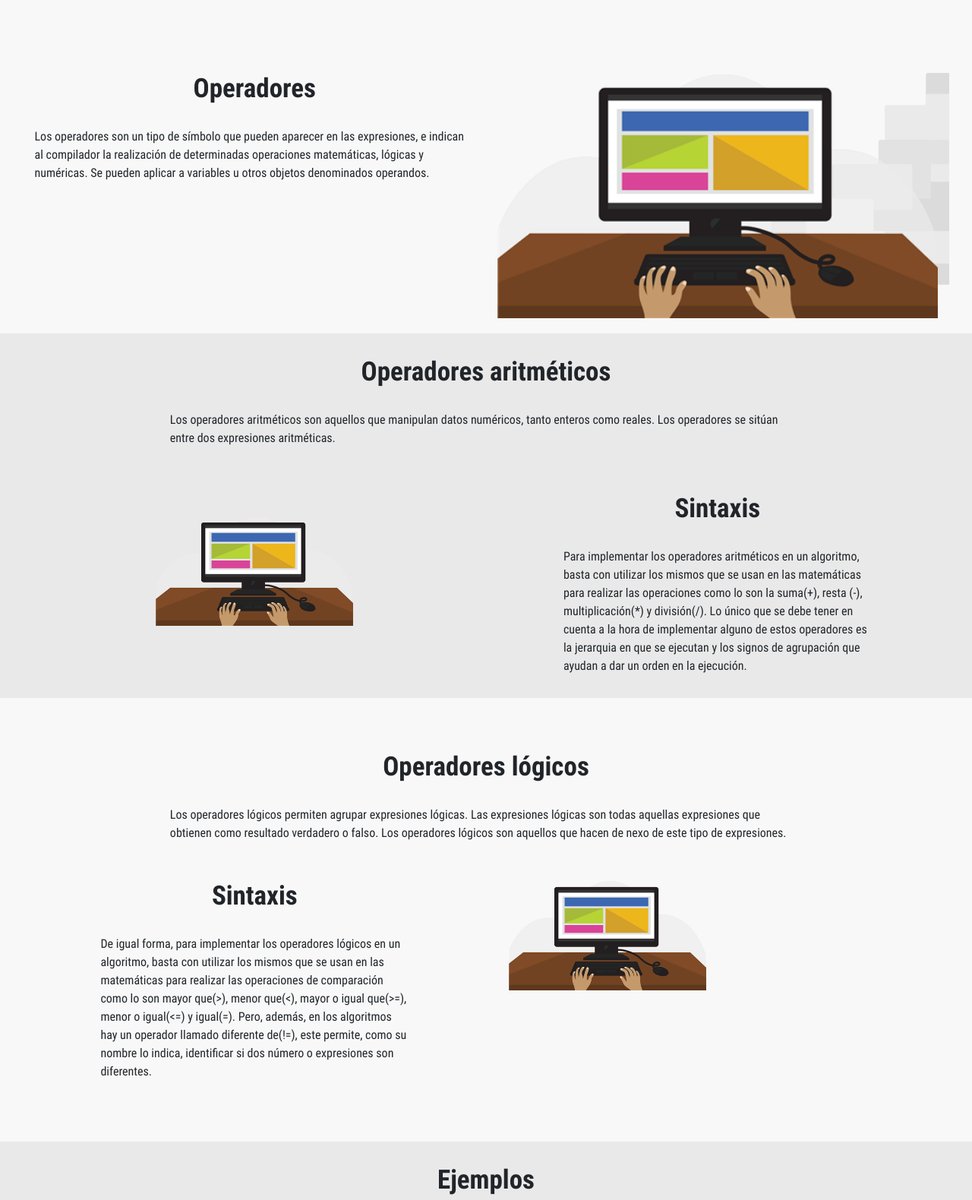
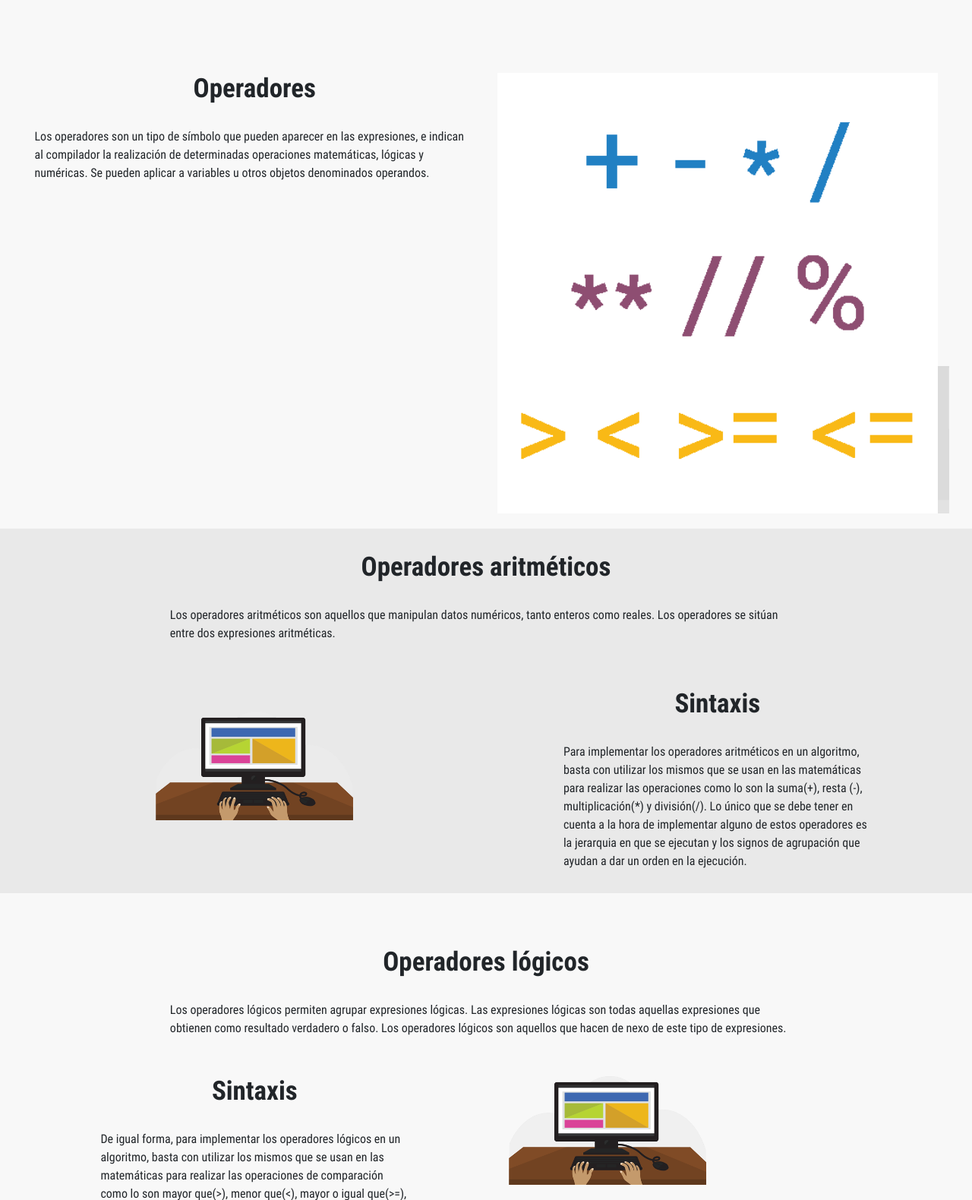
Before and after one commit to juanpabloperez98/APTBD, a Django app: template templates/teoria/operadores/operadores.html in a window 1280 px wide. Shown: the part 58-1638 px from the top of the page at 76% size. Run offline with Django 3.2, Linux system fonts and the light colour scheme; the template is opened without the code that fills it, so the values that code supplies are empty; some libraries are stand-ins or nearby versions.

Commit message:
OperadoresIMAGEN

```diff
--- a/templates/teoria/operadores/operadores.html
+++ b/templates/teoria/operadores/operadores.html
@@ -56,7 +56,7 @@
             </p>
         </div>
         <div class="col-lg-6" id="second-content">
-            <img class="w-100" src="{% static 'Im/Computer.png' %}" alt="computer">
+            <img class="w-100" src="{% static 'Im/operadores/Operadores.png' %}" alt="computer">
         </div>
     </div>
 </main>
```
